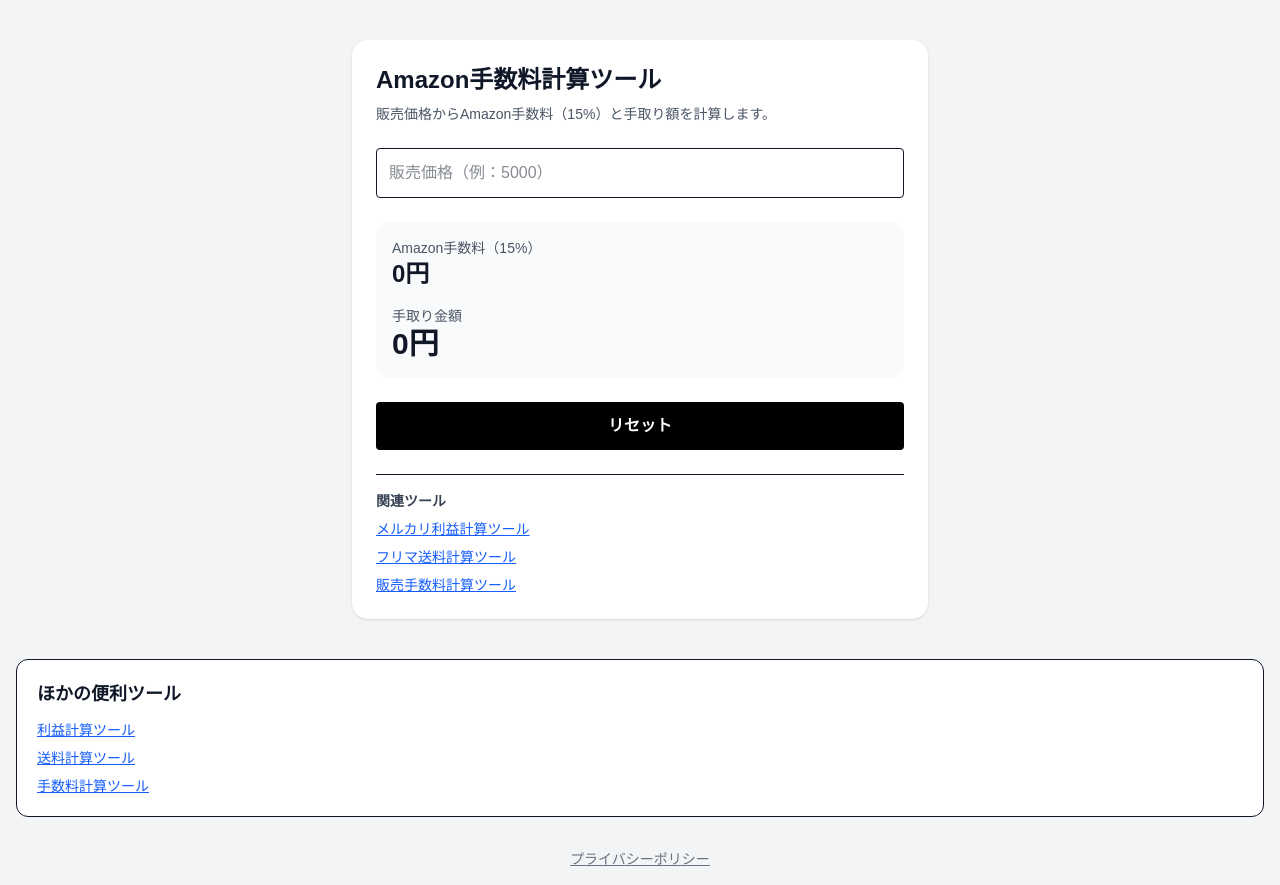
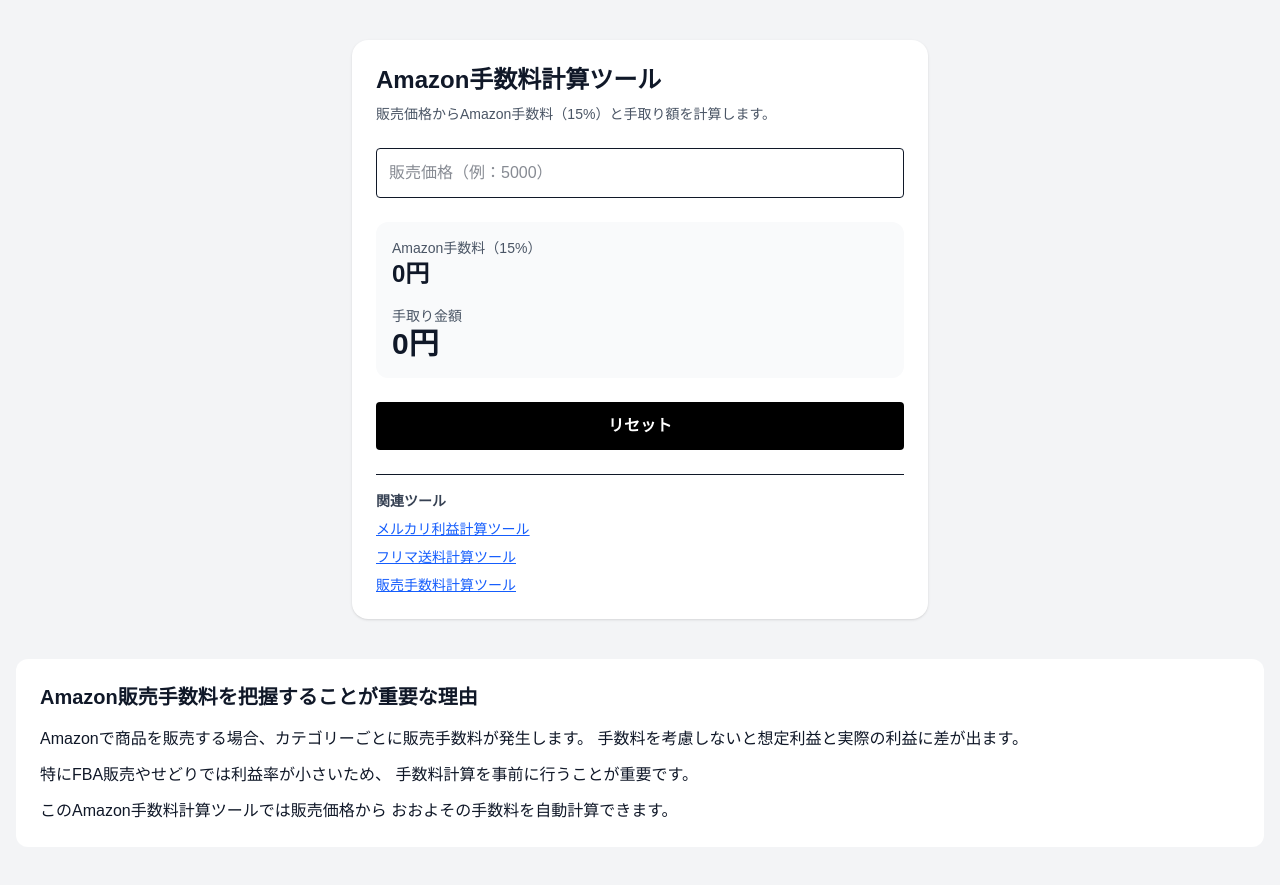
Before and after one commit to antfarm-lab/amazon-fee-calc, a Next.js app: page / in a window 1280 px wide. Shown: the top 885 px of the page. Built offline with nearby package versions, Linux system fonts and the light colour scheme.

Commit message:
add seo content

```diff
--- a/app/page.tsx
+++ b/app/page.tsx
@@ -70,6 +70,26 @@
           </ul>
         </div>
       </div>
+      <section className="mt-10 bg-white rounded-xl p-6">
+  <h2 className="text-xl font-bold mb-4">
+    Amazon販売手数料を把握することが重要な理由
+  </h2>
+
+  <p className="mb-3">
+    Amazonで商品を販売する場合、カテゴリーごとに販売手数料が発生します。
+    手数料を考慮しないと想定利益と実際の利益に差が出ます。
+  </p>
+
+  <p className="mb-3">
+    特にFBA販売やせどりでは利益率が小さいため、
+    手数料計算を事前に行うことが重要です。
+  </p>
+
+  <p>
+    このAmazon手数料計算ツールでは販売価格から
+    おおよその手数料を自動計算できます。
+  </p>
+</section>
       <section className="mt-10 rounded-xl border bg-white p-5">
   <h2 className="mb-3 text-lg font-bold">ほかの便利ツール</h2>
   <div className="grid gap-2 text-sm">
```
